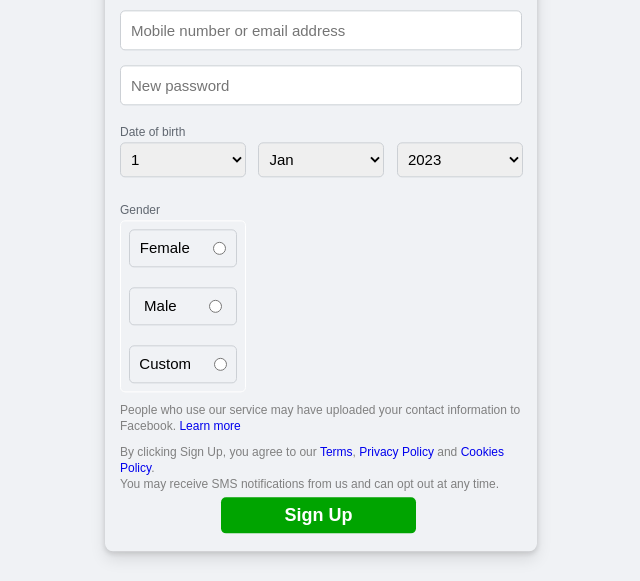
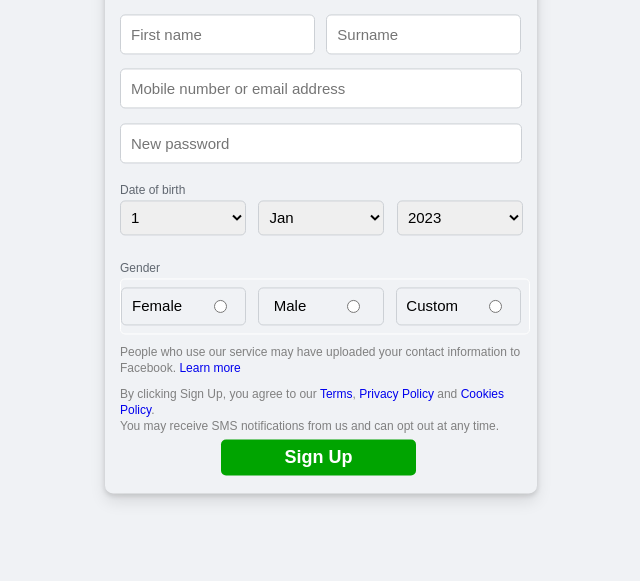
Before and after one commit to hnminh1908/Web, a plain HTML site: page SignUpFB/index.htm in a window 1280 px wide. Shown: the part 219-800 px from the top of the page, without its empty margins (339-979 px from the left). Drawn offline with Linux system fonts and the light colour scheme.

Commit message:
Update style.css

```diff
--- a/SignUpFB/style.css
+++ b/SignUpFB/style.css
@@ -82,14 +82,14 @@
 
 .boxspan{
     display: flex;
-    flex-wrap: wrap;
     justify-content: space-around;
     border: 1px solid #CCD0D5;
     padding: 8px;
-    width:126px;
+    padding-left: 0px;
+    width: 410px;
     font-size: 15px;
     font-family: SFProText-Medium, Helvetica, Arial, sans-serif;
-    gap: 20px;
+    gap: 12px;
     border-radius: 5px;
 }
 
```
